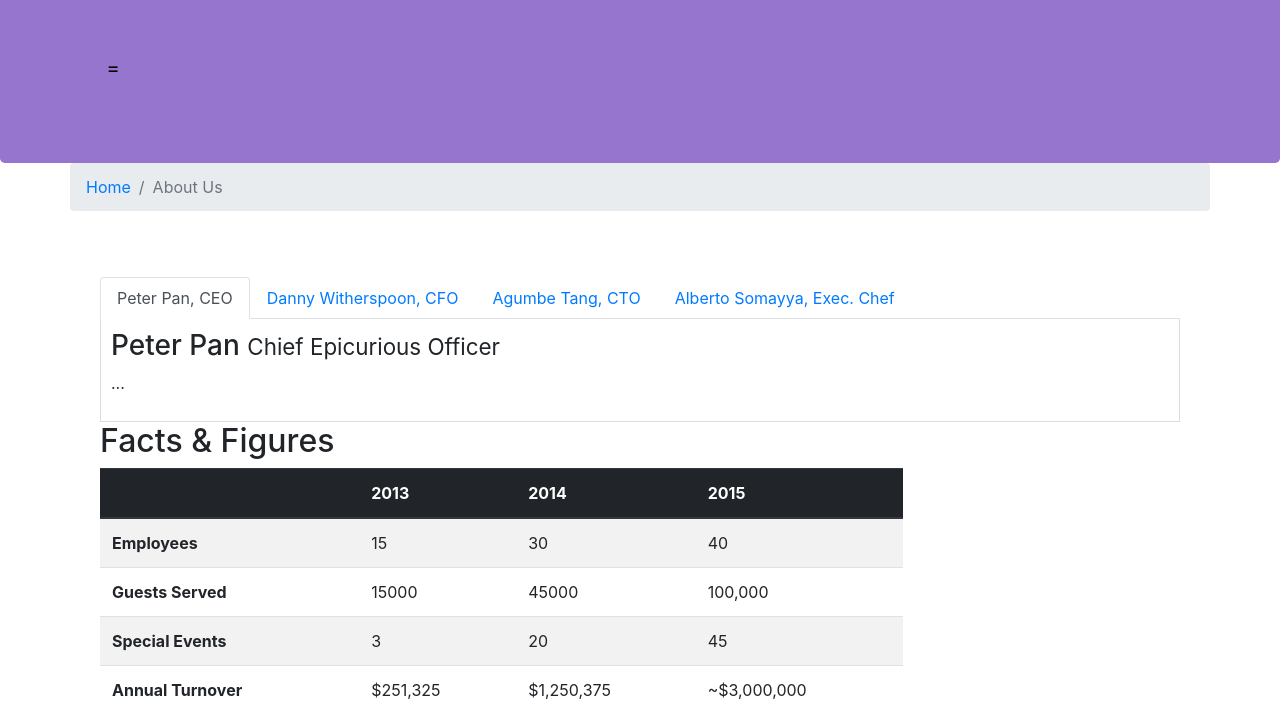
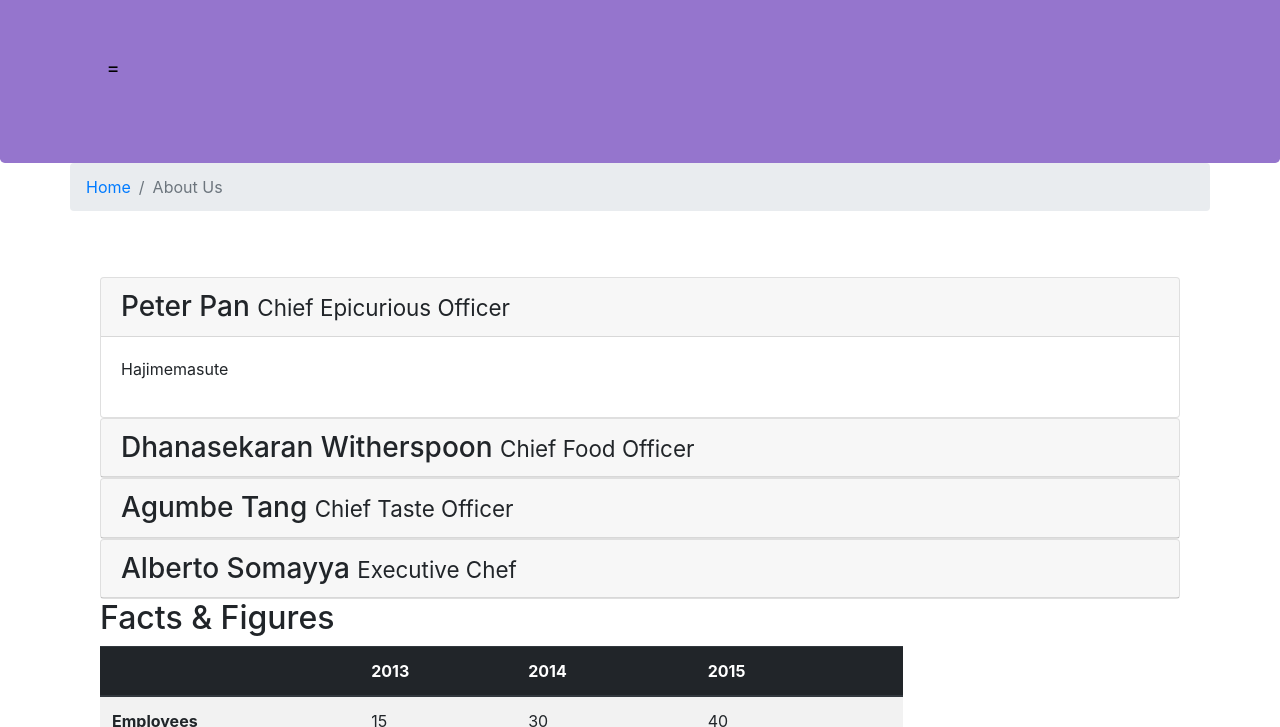
Before and after one commit to khiemtongthong/test-1, a website: page aboutus.html in a window 1280 px wide. Shown: the part 67-794 px from the top of the page. Drawn offline with nearby package versions, Linux system fonts and the light colour scheme.

Commit message:
Accordion

```diff
--- a/aboutus.html
+++ b/aboutus.html
@@ -56,39 +56,69 @@
             </div>
             <div class="row row-content">
                 <div class="col-12">
-                    <ul class="nav nav-tabs">
-                        <li class="nav-item">
-                            <a class="nav-link active" href="#peter" role="tab" data-toggle="tab">Peter Pan, CEO</a>
-                        </li>
-                        <li class="nav-item">
-                            <a class="nav-link" href="#danny" role="tab" data-toggle="tab">Danny Witherspoon, CFO</a>
-                        </li>
-                        <li class="nav-item">
-                            <a class="nav-link" href="#agumbe" role="tab" data-toggle="tab">Agumbe Tang, CTO</a>
-                        </li>
-                        <li class="nav-item">
-                            <a class="nav-link" href="#alberto" role="tab" data-toggle="tab">Alberto Somayya, Exec.
-                                Chef</a>
-                        </li>
-                    </ul>
-                    <div class="tab-content">
-                        <div role="tabpanel" class="tab-pane fade show active" id="peter">
-                            <h3>Peter Pan <small>Chief Epicurious Officer</small></h3>
-                            <p> ... </p>
-                        </div>
-                        <div role="tabpanel" class="tab-pane" id="danny">
-                            <h3>danny Pan <small>Chief Epicurious Officer</small></h3>
-                            <p> ... </p>
-                        </div>
-                        <div role="tabpanel" class="tab-pane" id="agumbe">
-                            <h3>agumbe Pan <small>Chief Epicurious Officer</small></h3>
-                            <p> ... </p>
-                        </div>
-                        <div role="tabpanel" class="tab-pane" id="alberto">
-                            <h3>alberto Pan <small>Chief Epicurious Officer</small></h3>
-                            <p> ... </p>
+                    <div id="accordion">
+                        <div class="card">
+                            <div class="card-header" role="tab" id="peterhead">
+                                <h3 class="mb-0">
+                                    <a data-toggle="collapse" data-target="#peter">
+                                        Peter Pan <small>Chief Epicurious Officer</small>
+                                    </a>
+                                </h3>
+                            </div>
+                            <div class="collapse show" id="peter" data-parent="#accordion">
+                                <div class="card-body">
+                                    <p class="d-none d-sm-block">Hajimemasute</p>
+                                </div>
+                            </div>
                         </div>
                     </div>
+
+                    <div class="card">
+                        <div class="card-header" role="tab" id="dannyhead">
+                            <h3 class="mb-0">
+                                <a class="collapsed" data-toggle="collapse" data-target="#danny">
+                                    Dhanasekaran Witherspoon <small>Chief Food Officer</small>
+                                </a>
+                            </h3>
+                        </div>
+                        <div class="collapse" id="danny" data-parent="#accordion">
+                            <div class="card-body">
+                                <p class="d-none d-sm-block">Mancity</em></p>
+                            </div>
+                        </div>
+                    </div>
+                    <div class="card">
+                        <div class="card-header" role="tab" id="agumbehead">
+                            <h3 class="mb-0">
+                                <a class="collapsed" data-toggle="collapse" data-target="#agumbe">
+                                    Agumbe Tang <small>Chief Taste Officer</small>
+                                </a>
+                            </h3>
+                        </div>
+                        <div class="collapse" id="agumbe" data-parent="#accordion">
+                            <div class="card-body">
+                                <p class="d-none d-sm-block">John Wick</p>
+                            </div>
+                        </div>
+                    </div>
+                    <div class="card">
+                        <div class="card-header" role="tab" id="albertohead">
+                            <h3 class="mb-0">
+                                <a class="collapsed" data-toggle="collapse" data-target="#alberto">
+                                    Alberto Somayya <small>Executive Chef</small>
+                                </a>
+                            </h3>
+                        </div>
+                        <div class="collapse" id="alberto" data-parent="#accordion">
+                            <div class="card-body">
+                                <p class="d-none d-sm-block">Babayaga</em></p>
+                            </div>
+                        </div>
+                    </div>
+
+
+
+
                 </div>
                 <div class="col-12 col-sm-9">
                     <h2>Facts &amp; Figures</h2>
```
